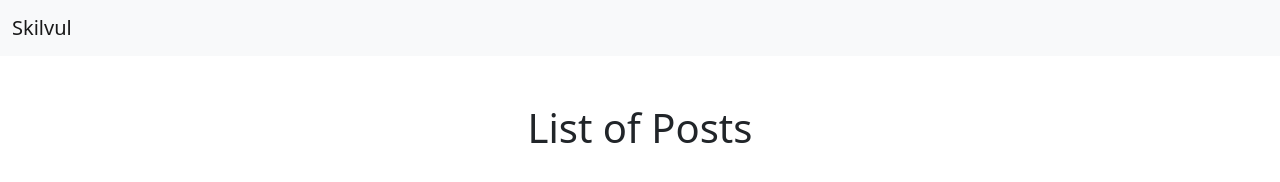
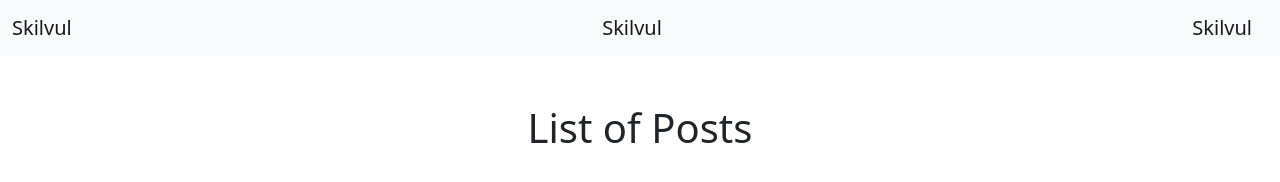
Before and after one commit to PutraHarianja/Skilvul-Challange-Kelompok11, a plain HTML site: page index.html in a window 1280 px wide. Drawn offline with nearby package versions, Linux system fonts and the light colour scheme.

Commit message:
first commit

```diff
--- a/index.html
+++ b/index.html
@@ -19,6 +19,8 @@
     <nav class="navbar navbar-light bg-light">
       <div class="container-fluid">
         <a class="navbar-brand" href="/">Skilvul</a>
+        <a class="navbar-brand" href="/">Skilvul</a>
+        <a class="navbar-brand" href="/">Skilvul</a>
       </div>
     </nav>
 
```
